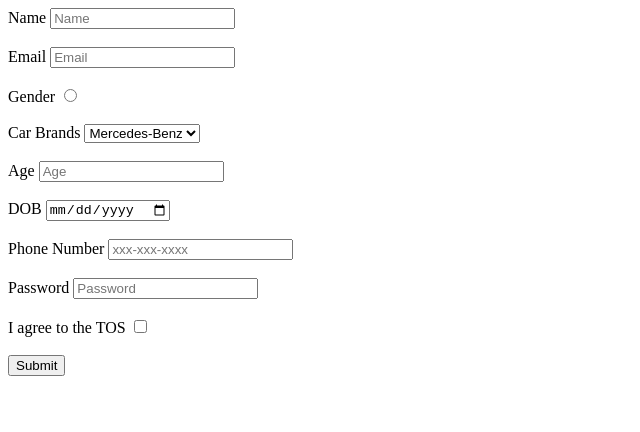
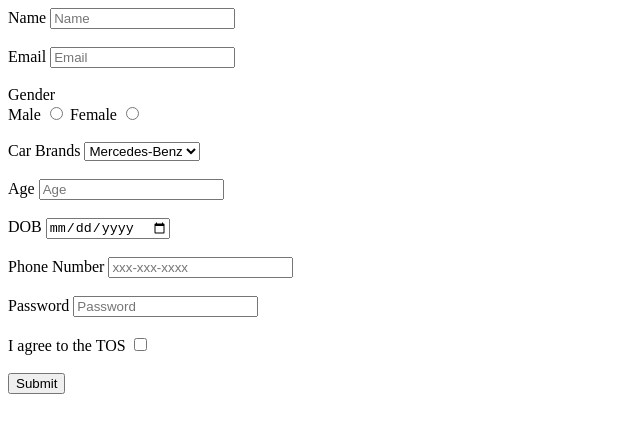
Before and after one commit to acciojob/signup-form-car-Lavibadwal1111, a website: page main.html in a window 1280 px wide. Shown: the whole page, without its empty margins (0-640 px from the left). Drawn offline with Linux system fonts and the light colour scheme.

Commit message:
created a submission

```diff
--- a/main.html
+++ b/main.html
@@ -15,8 +15,12 @@
 	<input type="text" id="name" placeholder="Name" required><br><br>
 	<label for="email">Email</label>
 	<input type="email" id="email" placeholder="Email" required><br><br>
-	<label for="gender_m, gender_f">Gender</label>
-	<input type="radio" name="gender" id="gender_m, gender_f" placeholder="-" required><br><br>
+	<label>Gender</label><br>
+	<label for="gender_m">Male</label>
+	<input type="radio" name="Gender" id="gender_m" placeholder="-" required>
+	<label for="gender_f">Female</label>
+	<input type="radio" name="Gender" id="gender_f" placeholder="-" required>
+	<br><br>
 	<label for="cars">Car Brands</label>
 	<select id="cars" name="cars">
 	<option>Mercedes-Benz</option>
```
